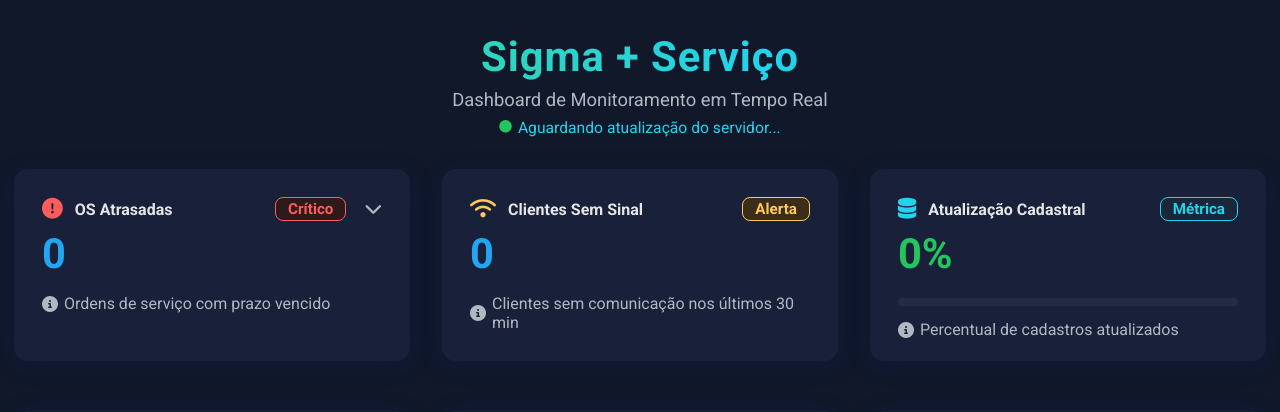
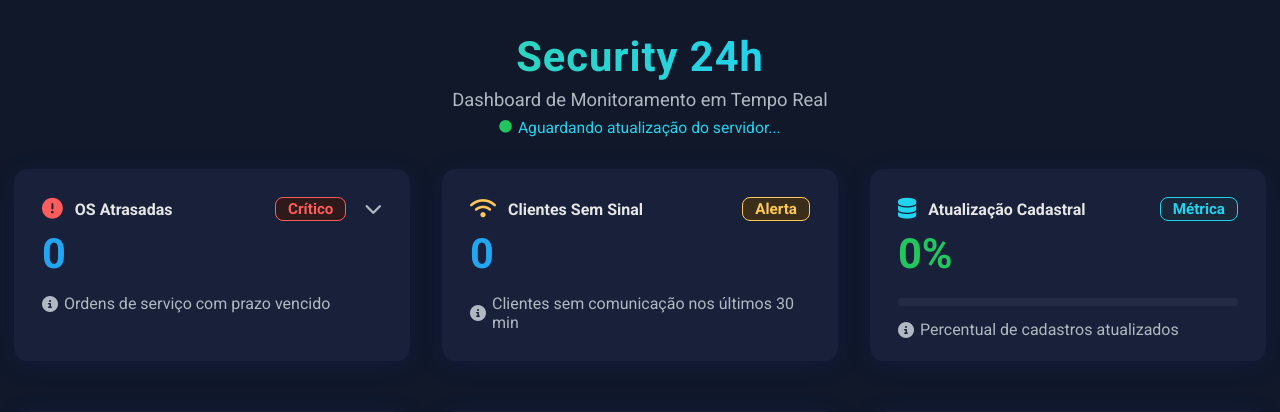
Before and after one commit to Wiri-Marcos/dashboard24, a Flask app: page / in a window 1280 px wide. Shown: the top 412 px of the page. Run offline with Flask 3, Linux system fonts and the light colour scheme.

Commit message:
Atualização do index. nome da empresa

```diff
--- a/templates/index.html
+++ b/templates/index.html
@@ -2,7 +2,7 @@
 <html lang="pt-BR">
 <head>
     <meta charset="UTF-8" />
-    <title>Sigma + Serviço - Dashboard</title>
+    <title>Security 24h - Dashboard</title>
     <link href="https://fonts.googleapis.com/css2?family=Roboto:wght@400;700&display=swap" rel="stylesheet">
     <link rel="stylesheet" href="https://cdnjs.cloudflare.com/ajax/libs/font-awesome/6.4.0/css/all.min.css">
     <style>
@@ -183,7 +183,7 @@
 </head>
 <body>
   <div class="header">
-    <h1><span style="color:#22a6f2">Sigma</span> + <span style="color:#22c55e">Serviço</span></h1>
+    <h1><span style="color:#22a6f2">Security</span> <span style="color:#22c55e">24h</span></h1>
     <p>Dashboard de Monitoramento em Tempo Real</p>
     <div class="atualiza"><i class="fa fa-circle"></i> Aguardando atualização do servidor...</div>
   </div>
```
